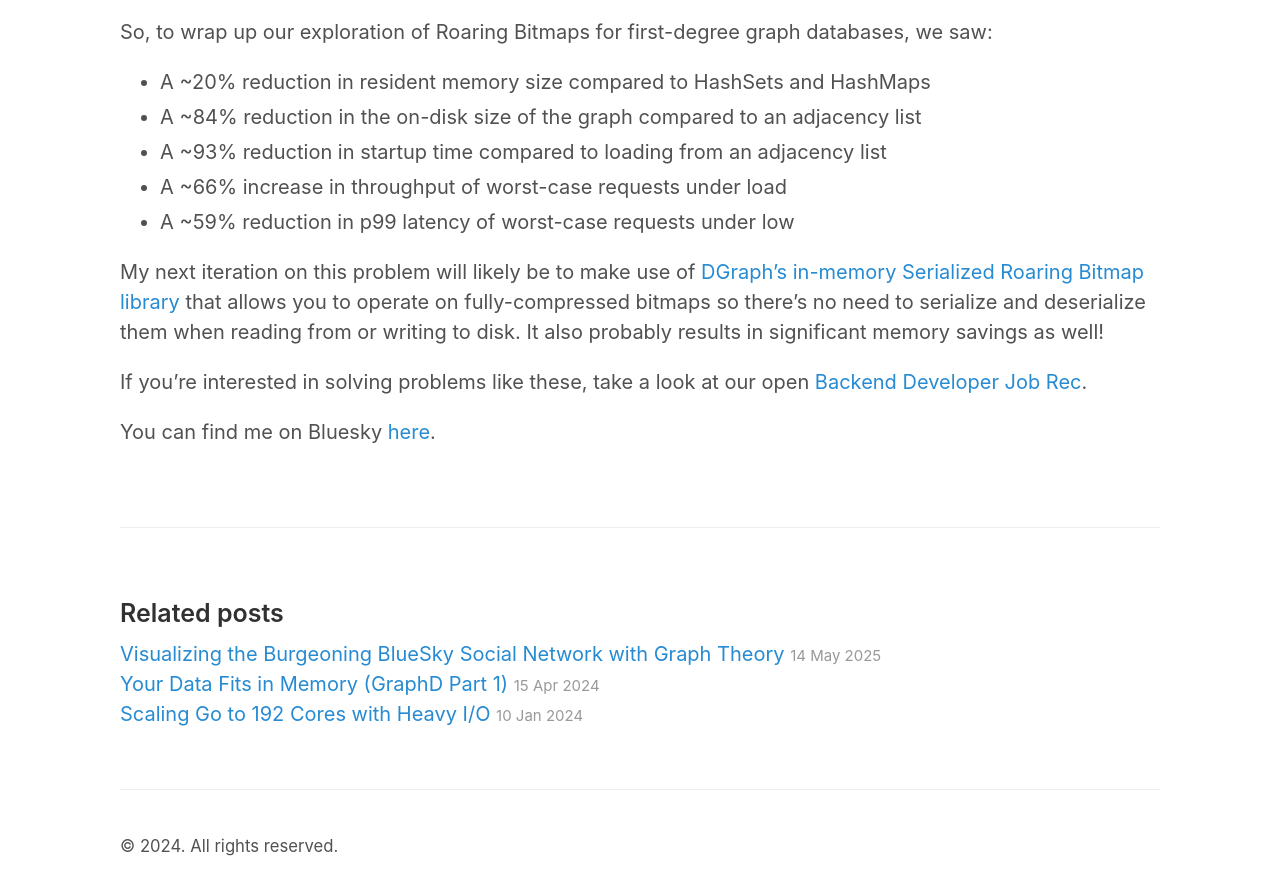
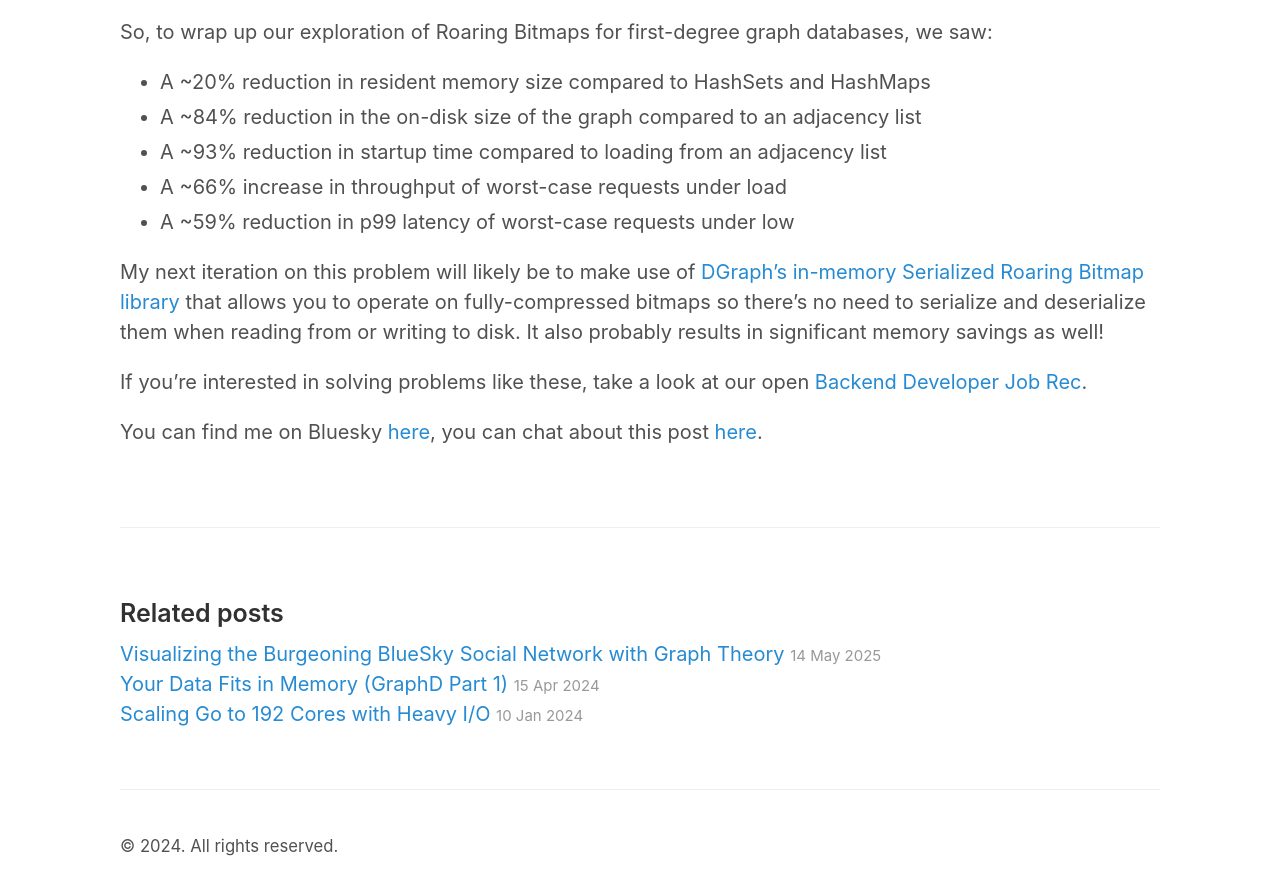
Before and after one commit to jazware/jazco-dev, a Jekyll site: the page built from _posts/2024-04-20-roaring-bitmaps.md, in a window 1280 px wide and 900 px high, scrolled down 6845 px. Shown: the top 895 px of the window. Built offline with Jekyll 4.4.1, drawn with Linux system fonts in a browser that asks for light colours.

Commit message:
Link to bsky post

```diff
--- a/_posts/2024-04-20-roaring-bitmaps.md
+++ b/_posts/2024-04-20-roaring-bitmaps.md
@@ -183,4 +183,4 @@ My next iteration on this problem will likely be to make use of [DGraph's in-mem
 
 If you're interested in solving problems like these, take a look at our open [Backend Developer Job Rec](https://jobs.gem.com/bluesky/am9icG9zdDq9bSdDydlgQJSSbawvMU2C).
 
-You can find me on Bluesky [here](https://bsky.app/profile/jaz.bsky.social).
+You can find me on Bluesky [here](https://bsky.app/profile/jaz.bsky.social), you can chat about this post [here](https://bsky.app/profile/jaz.bsky.social/post/3kqlb4heass2i).
```
